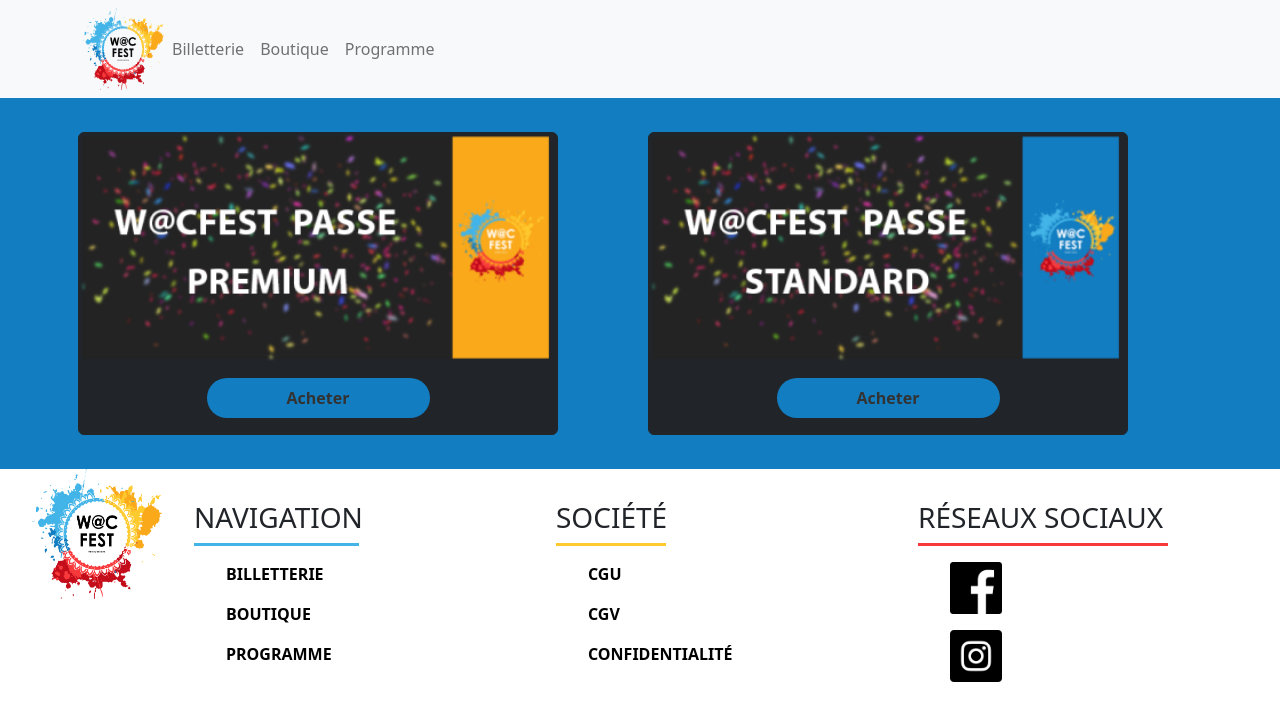
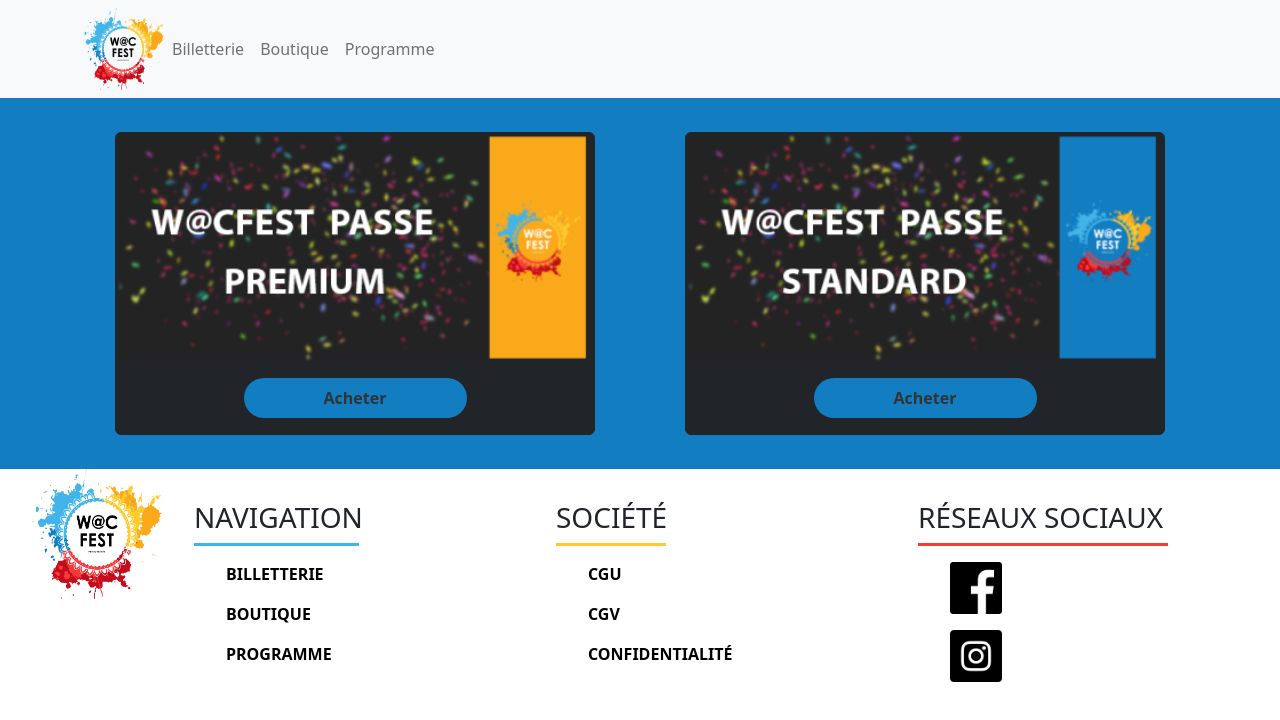
Before and after one commit to KevinJ-Dev/e-commerce-front, a React (Create React App) app in the folder wacfest_front/: page / in a window 1280 px wide. Shown: the top 720 px of the page. Built offline with nearby package versions, Linux system fonts and the light colour scheme.

Commit message:
padding on card

```diff
--- a/wacfest_front/src/components/HomeCard.js
+++ b/wacfest_front/src/components/HomeCard.js
@@ -13,7 +13,7 @@ export default function HomeCard({image, redirectPath}){
     };
 
     return (
-        <Col className="d-flex p-2 justify-content-between">
+        <Col className="d-flex p-2 justify-content-center">
         <div>
         <>{['dark',].map((variant) => (
                 <Card id="card" className="text-center" bg={variant.toLowerCase()}
```
